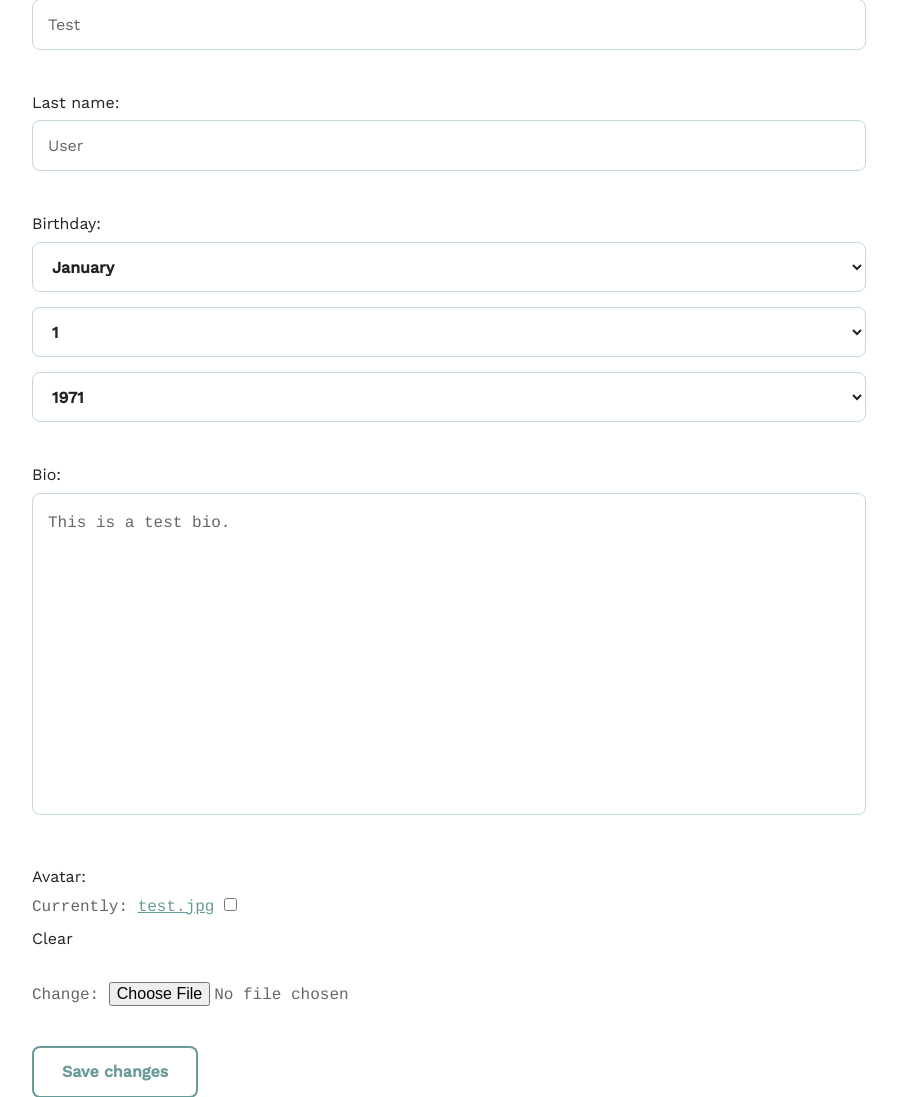
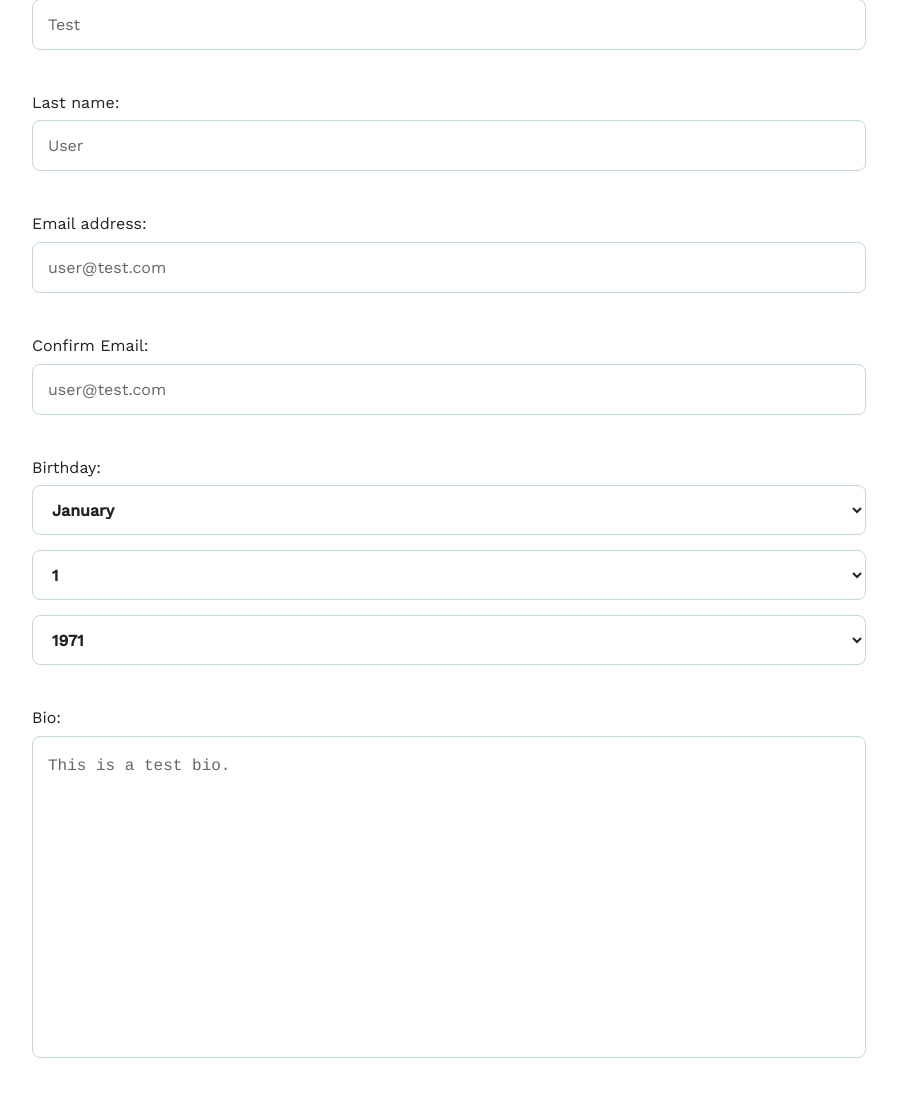
Before and after one commit to foleya/treehouse-project-7, a Django app: page /accounts/profile/edit/ in a window 1280 px wide. Shown: the part 277-1374 px from the top of the page, without its empty margins (83-980 px from the left). Run offline with Django 3.2, Linux system fonts and the light colour scheme; a user stored in the database is signed in; data comes from the database, SQL or seed files in the repository; both versions use the stored data as it was after the commit.

Commit message:
Merged Edit Profile and Change E-mail views
deleted change e-mail view and added change-email functionality to the edit profile view

```diff
--- a/accounts/forms.py
+++ b/accounts/forms.py
@@ -8,25 +8,19 @@ from .models import Profile
 
 class UserForm(forms.ModelForm):
     """Form for editing info in User model"""
-    class Meta:
-        model = User
-        fields = ('username', 'first_name', 'last_name')
-
-
-class EmailForm(forms.ModelForm):
-    """Form for editing email in User model"""
     confirm_email = forms.EmailField(label="Confirm Email",
                                      required=False)
 
     class Meta:
         model = User
-        fields = ('email',)
+        fields = ('username', 'first_name', 'last_name', 'email')
 
-    def clean(self):
-        cleaned_data = super().clean()
-        if cleaned_data['email'] != cleaned_data['confirm_email']:
+    def clean_confirm_email(self):
+        email = self.cleaned_data['email']
+        confirm_email = self.cleaned_data['confirm_email']
+        if email != confirm_email:
             raise forms.ValidationError("E-mails do not match!")
-        return cleaned_data
+        return confirm_email
 
 
 class ProfileForm(forms.ModelForm):
--- a/accounts/templates/accounts/profile.html
+++ b/accounts/templates/accounts/profile.html
@@ -13,7 +13,6 @@
         <p>E-mail: {{ user.email|urlize }}</p>
         <p>Bio: {{ profile.bio|linebreaksbr }}</p>
         <a href="{% url 'accounts:profile_edit' %}"><button class="button-primary">Edit Profile</button></a>
-        <a href="{% url 'accounts:change_email' %}"><button class="button-secondary">Change E-mail</button></a>
         <a href="{% url 'accounts:change_password' %}"><button class="button-secondary">Change Password</button></a>
     </div>
 {% endblock %}
--- a/accounts/urls.py
+++ b/accounts/urls.py
@@ -11,9 +11,6 @@ urlpatterns = [
     url(r'profile/edit/$',
         login_required(views.profile_edit),
         name='profile_edit'),
-    url(r'profile/change_email/$',
-        login_required(views.change_email),
-        name='change_email'),
     url(r'profile/change_password/$',
         login_required(views.change_password),
         name='change_password'),
--- a/accounts/views.py
+++ b/accounts/views.py
@@ -10,7 +10,7 @@ from django.http import HttpResponseRedirect
 from django.shortcuts import redirect, render
 from django.urls import reverse
 
-from .forms import EmailForm, ProfileForm, UserForm
+from .forms import ProfileForm, UserForm
 
 
 def sign_in(request):
@@ -88,30 +88,14 @@ def profile_edit(request):
         else:
             messages.error(request, 'Please correct the error below')
     else:
-        user_form = UserForm(instance=request.user)
+        user_form = UserForm(
+            instance=request.user,
+            initial={'confirm_email': request.user.email}
+        )
         profile_form = ProfileForm(instance=request.user.profile)
     return render(request, 'accounts/profile_edit.html', {
         'user_form': user_form,
         'profile_form': profile_form
-    })
-
-
-@login_required
-@transaction.atomic
-def change_email(request):
-    """Change email in User model"""
-    if request.method == 'POST':
-        email_form = EmailForm(request.POST, instance=request.user)
-        if email_form.is_valid():
-            email_form.save()
-            messages.success(request, 'Your e-mail was updated!')
-            return HttpResponseRedirect(reverse('accounts:profile'))
-        else:
-            messages.error(request, 'Please correct the error below')
-    else:
-        email_form = EmailForm(instance=request.user)
-    return render(request, 'accounts/change_email.html', {
-        'email_form': email_form,
     })
 
 
```
Also changed, not shown: accounts/templates/accounts/change_email.html (deleted, +0 -13 lines), db.sqlite3.
